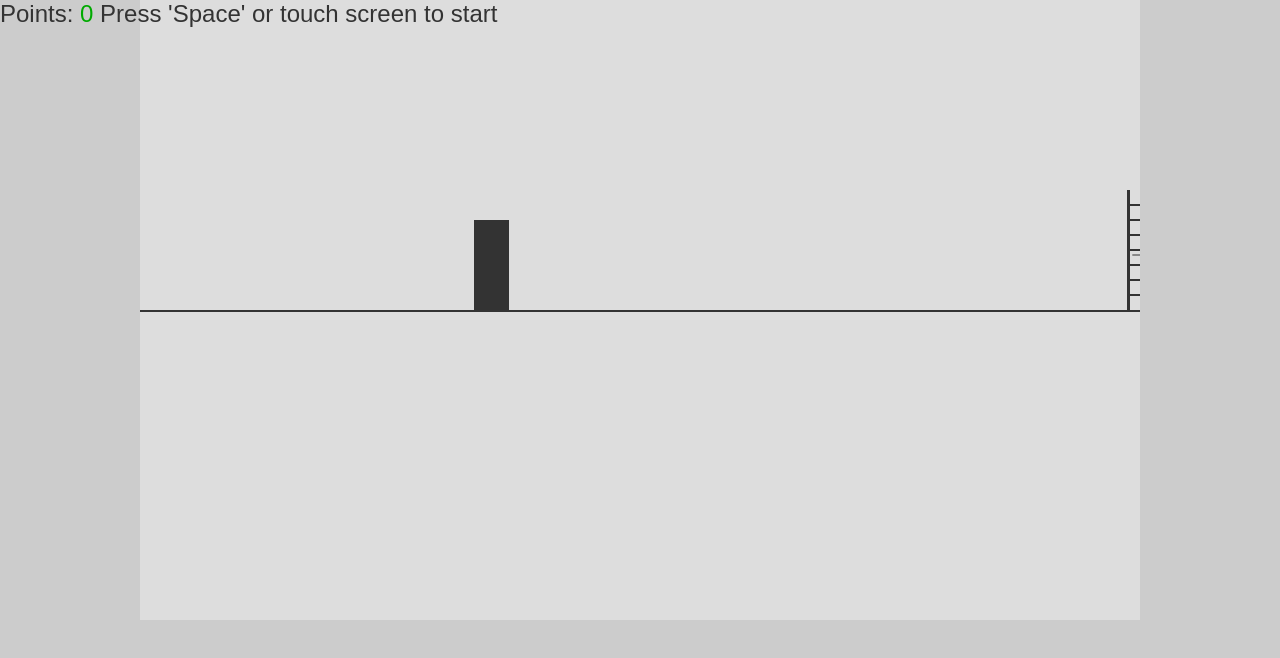
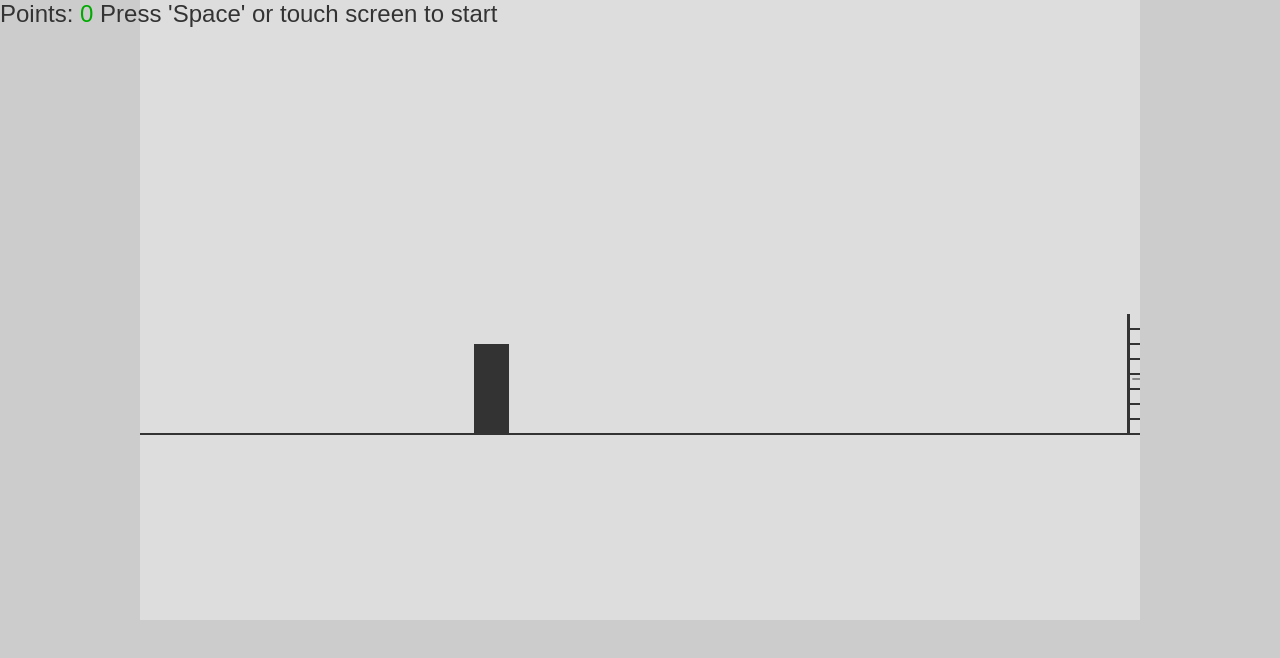
Before and after one commit to Terrub/kwast-vs-ladder, a plain HTML site: page index.html in a window 1280 px wide. Drawn offline with Linux system fonts and the light colour scheme.

Commit message:
Changes floor height from one half to two thirds of screen

```diff
--- a/index.html
+++ b/index.html
@@ -58,6 +58,7 @@
       let charXOffset;
       let ladderWidth;
       let ladderHeight;
+      let floorY;
       let occurances;
       let timePerFrame;
       let frameRate;
@@ -79,7 +80,7 @@
 
       function drawBackground(display, position) {
         const lineWidth = 2;
-        const y = Math.floor((gameHeight + lineWidth) * 0.5);
+        const y = floorY;
 
         display.drawRect(0, 0, gameWidth, gameHeight, "#ddd");
         display.drawLine(0, y, gameWidth, y, "#333", lineWidth);
@@ -89,7 +90,7 @@
         //    _|_____|_____
         //      __|____
         const wallX = gameWidth - (position % (gameWidth + 180));
-        const wallY = Math.floor(gameHeight * 0.5) - 100;
+        const wallY = floorY - 100;
         const wall = [
           [40, 30, 80, 30],
           [0, 45, 90, 45],
@@ -115,7 +116,7 @@
           const x =
             gameWidth -
             (position % (occurance * (gameWidth + 2 * ladderWidth)));
-          const y = Math.floor(gameHeight * 0.5);
+          const y = floorY;
           const c = "#333";
           display.drawLine(x, y, x, y - ladderHeight, c, 3);
           display.drawLine(
@@ -139,7 +140,7 @@
           jumpHeight = 0;
         }
         const x = Math.floor(gameWidth * 0.5) - charXOffset;
-        const y = Math.floor(gameHeight * 0.5) - charHeight - jumpHeight;
+        const y = floorY - charHeight - jumpHeight;
 
         display.drawRect(x, y, charWidth, charHeight, "#333");
       }
@@ -240,6 +241,7 @@
         lastFrameTime = getTime();
         waitingForPlayerStart = true;
         charXOffset = Math.floor(gameWidth / 6);
+        floorY = Math.floor(gameHeight * 0.7);
 
         gameCanvas = document.getElementById("gameCanvas");
         gameCanvas.width = gameWidth;
```
